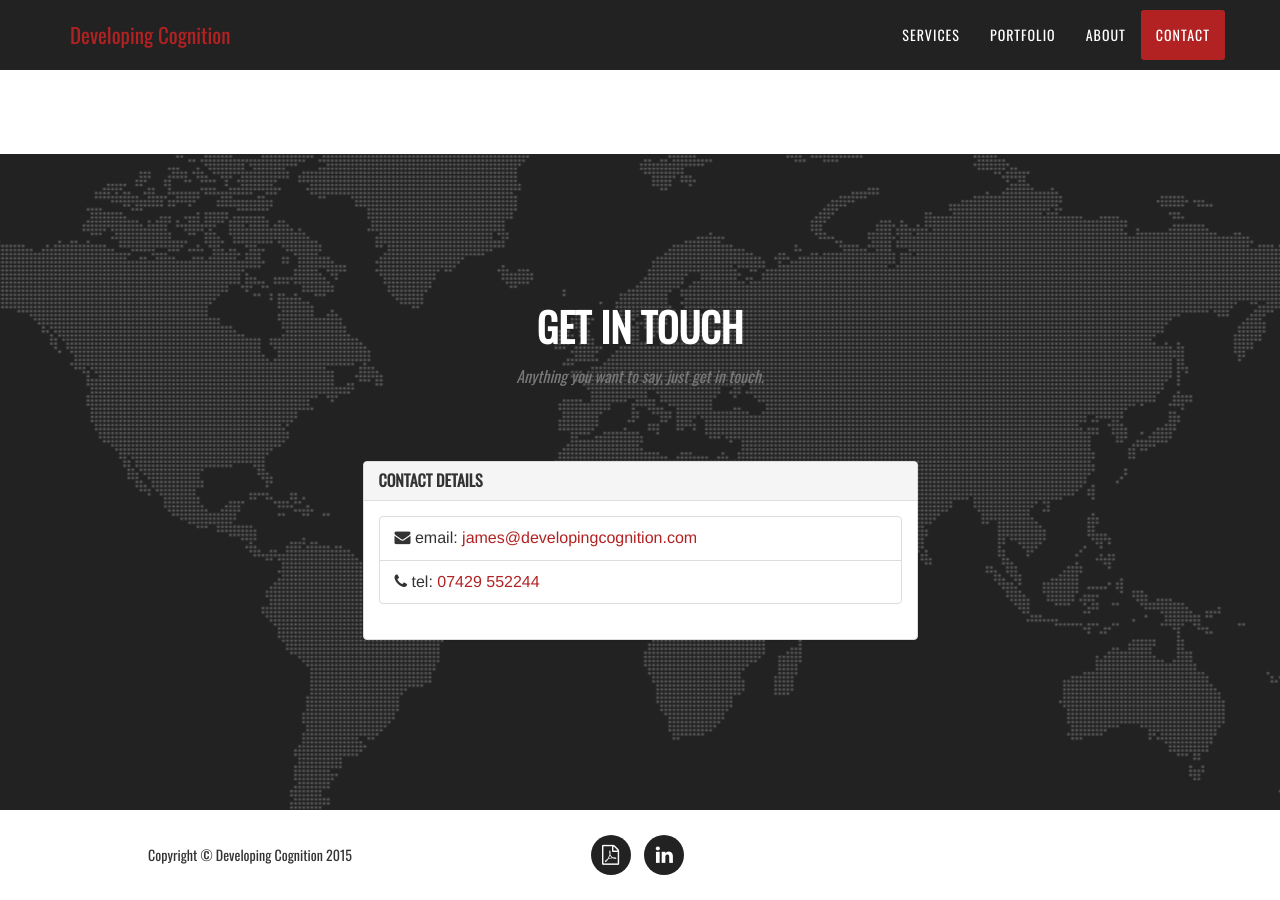
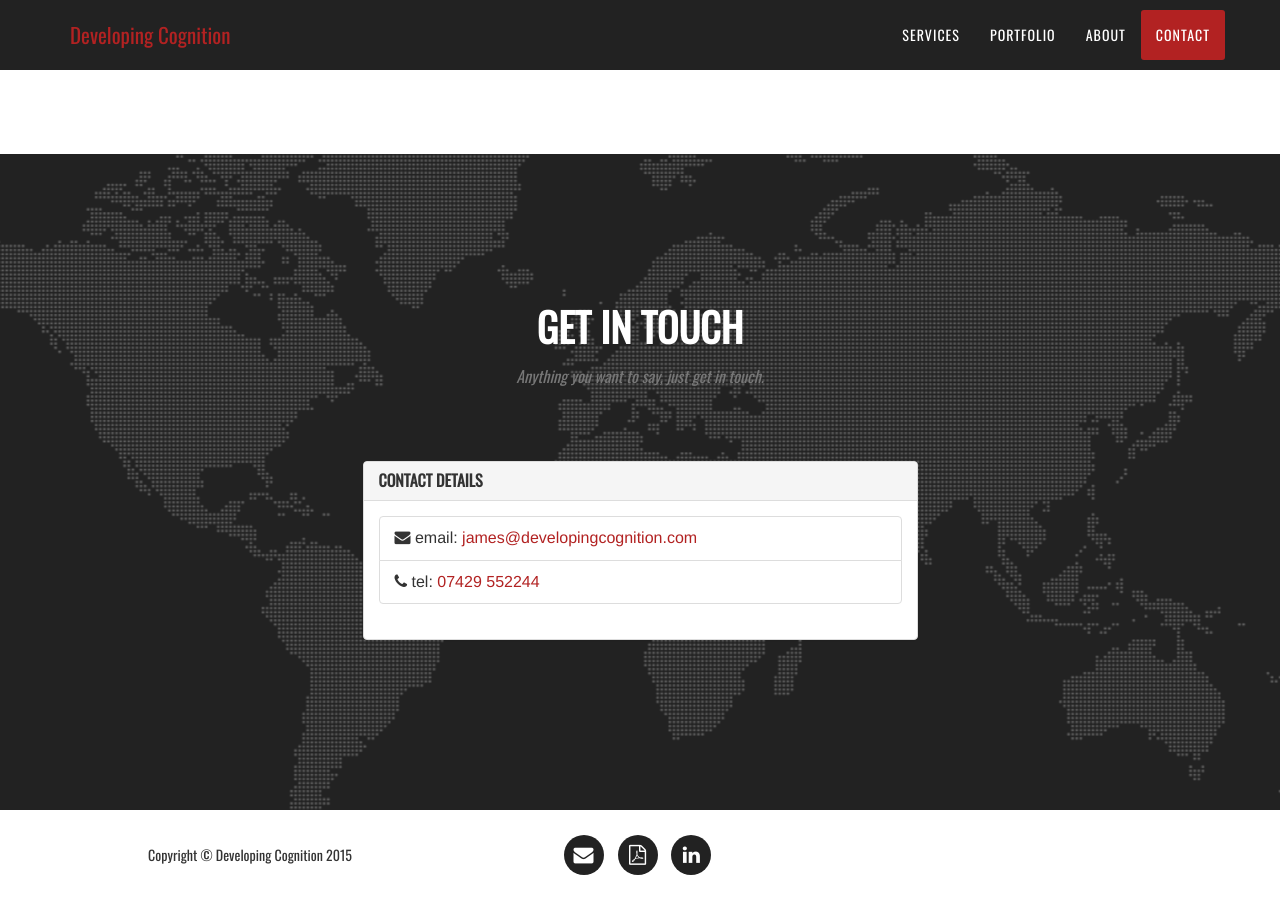
Before and after one commit to kerspoon/developingcognition.com, a Jekyll site: the page built from index.html, in a window 1280 px wide and 900 px high, scrolled down 3316 px. Built offline with Jekyll 4.4.1, drawn with Linux system fonts in a browser that asks for light colours; nearby versions of some CDN libraries; some web fonts are replaced.

Commit message:
added email to footer

```diff
--- a/_includes/footer.html
+++ b/_includes/footer.html
@@ -6,6 +6,8 @@
             </div>
             <div class="col-md-4">
                 <ul class="list-inline social-buttons">
+                    <li><a href="mailto:james@developingcognition.com"><i class="fa fa-envelope"></i></a>
+                    </li>
                     <li><a href="/files/CV.pdf"><i class="fa fa-file-pdf-o"></i></a>
                     </li>
                     <li><a href="https://uk.linkedin.com/in/james-brooks-4aa3a944"><i class="fa fa-linkedin"></i></a>
```
